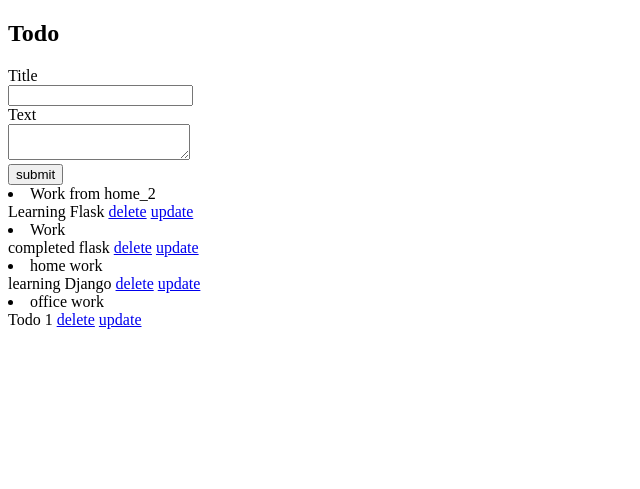
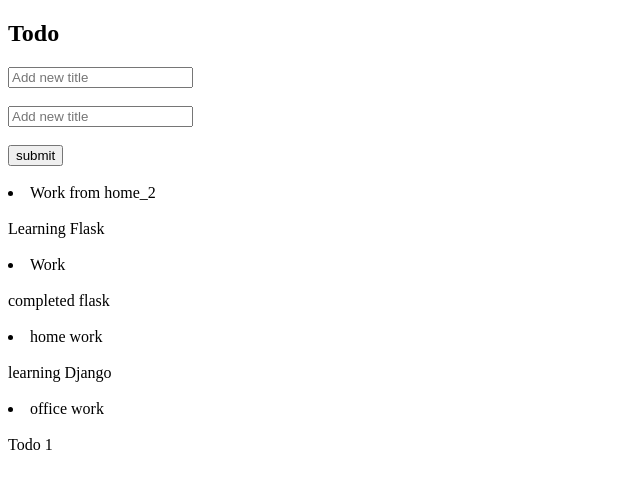
Before and after one commit to blr-fsgroup-2004/Django-, a Django app: page /todo/ in a window 1280 px wide. Shown: the top 489 px of the page, without its empty margins (0-640 px from the left). Run offline with Django 3.2, Linux system fonts and the light colour scheme; data comes from the database, SQL or seed files in the repository; both versions use the stored data as it was after the commit.

Commit message:
new commit

```diff
--- a/myproject/myproject/wsgi.py
+++ b/myproject/myproject/wsgi.py
@@ -10,7 +10,9 @@ https://docs.djangoproject.com/en/3.0/howto/deployment/wsgi/
 import os
 
 from django.core.wsgi import get_wsgi_application
+from whitenoise.django import DjangoWhiteNoise
 
 os.environ.setdefault('DJANGO_SETTINGS_MODULE', 'myproject.settings')
 
 application = get_wsgi_application()
+application = DjangoWhiteNoise(application)
--- /dev/null
+++ b/myproject/todo/forms.py
@@ -0,0 +1,12 @@
+from django import forms
+from django.forms import ModelForm
+
+from .models import *
+
+class TodoForm(forms.ModelForm):
+    title = forms.CharField(widget = forms.TextInput(attrs={'placeholder':'Add new title'}))
+    text = forms.CharField(widget = forms.TextInput(attrs={'placeholder':'Add new title'}))
+
+    class Meta:
+        model = Todo
+        fields = '__all__'
--- a/myproject/todo/templates/todo/index.html
+++ b/myproject/todo/templates/todo/index.html
@@ -8,22 +8,20 @@
 <body>
     <h2>Todo</h2>
     </header>
-   <form action="{% url 'index' %}"  method ="POST">
+   <form action=""  method ="POST">
     {% csrf_token %}
-    <label for = "title">Title</label><br />
-    <input type = 'text' name = "title" id="title" />
-    <br>
-    <label for = "text">Text</label><br />
-    <textarea name ="text" id = "text"></textarea>
+    <div>{{form.title}}</div>
+    <br/>
+    <div>{{form.text}}</div>
     <br>
     <input type="submit" value="submit" />
     </form>
 
     {% for todo in todos %}
+        <br>
         <li>{{todo.title}}</li>
-           <a>{{todo.text}}</a>
-           <a class="btn btn-sm" href ="{% url 'delete' todo.id %}">delete</a>
-           <a class="btn btn-sm" href ="{% url 'update' todo.id %}">update</a>
+        <br>
+        <a>{{todo.text}}</a>
         <br>
     {% endfor %}
 </body>
--- a/myproject/todo/urls.py
+++ b/myproject/todo/urls.py
@@ -4,6 +4,6 @@ from . import views
 
 urlpatterns = [
     path('', views.index, name='index'),
-    path('update/<str:pk>',views.update, name='update' ),
-    path('delete/<str:pk>',views.Delete, name='delete' )
+    # path('update/<str:pk>',views.update, name='update' ),
+    # path('delete/<str:pk>',views.Delete, name='delete' )
 ]
--- a/myproject/todo/views.py
+++ b/myproject/todo/views.py
@@ -2,49 +2,50 @@ from django.shortcuts import render, redirect
 from django.http import HttpResponse
 
 from .models import Todo
+from .forms import *
 # Create your views here.
 
 def index(request):
-    if(request.method == 'POST'):
-        title = request.POST['title']
-        text = request.POST['text']
+    todos = Todo.objects.all()
 
-        todo = Todo(title=title, text=text)
-        todo.save()
+    form = TodoForm()
 
-        return redirect('/todo')
-    else:
-        todos = Todo.objects.all()
-        print(todos)
-        context = {
-            'todos':todos
-        }
-        print(context)
-        return render(request,"todo/index.html",context)
+    if request.method == 'POST':
+        form = TodoForm(request.POST)
+        if form.is_valid():
+            title = form.cleaned_data['title']
+            text = form.cleaned_data['text']
+            obj=Todo(title=title,text=text)
+            obj.save()
+            return redirect('/todo')
 
-def Delete(request, pk):
-    todo = Todo.objects.get(id=pk)
-    print(todo)
+    context = {'todos':todos,'form':form}
+    return render(request ,'todo/index.html',context)
 
-    if request.method == 'POST' :
-        Todo.objects.filter(id=pk).delete()
-        return redirect('/todo')
+
+# def Delete(request, pk):
+#     todo = Todo.objects.get(id=pk)
+#     print(todo)
+
+#     if request.method == 'POST' :
+#         Todo.objects.filter(id=pk).delete()
+#         return redirect('/todo')
     # else:
     #     context = {'todo':todo}
     #     return render (request,'todo/delete.html',context)
 
-def update(request,pk):
-    todos = Todo.objects.get(id=pk)
-    todo = []
-    todo.append(todos)
+# def update(request,pk):
+#     todos = Todo.objects.get(id=pk)
+#     todo = []
+#     todo.append(todos)
 
-    if (request.method == 'POST') :
-        title = request.POST['title']
-        text = request.POST['text']
-        Todo.objects.filter(id=pk).update(title=title, text=text)
+#     if (request.method == 'POST') :
+#         title = request.POST['title']
+#         text = request.POST['text']
+#         Todo.objects.filter(id=pk).update(title=title, text=text)
 
-        return redirect('/todo')
-    else:
-        context = {'todo':todo}
-        print(context)
-        return render(request,"todo/update.html",context)
+#         return redirect('/todo')
+#     else:
+#         context = {'todo':todo}
+#         print(context)
+#         return render(request,"todo/update.html",context)
--- /dev/null
+++ b/requirements.txt
@@ -0,0 +1,5 @@
+asgiref==3.2.7
+Django==3.0.5
+pytz==2019.3
+sqlparse==0.3.1
+whitenoise = "*"
--- /dev/null
+++ b/runtime.txt
@@ -0,0 +1 @@
+Python 3.6.9
```
Also changed, not shown: myproject/myproject/settings.py (+13 -8 lines), myproject/db.sqlite3, 3 other files.
